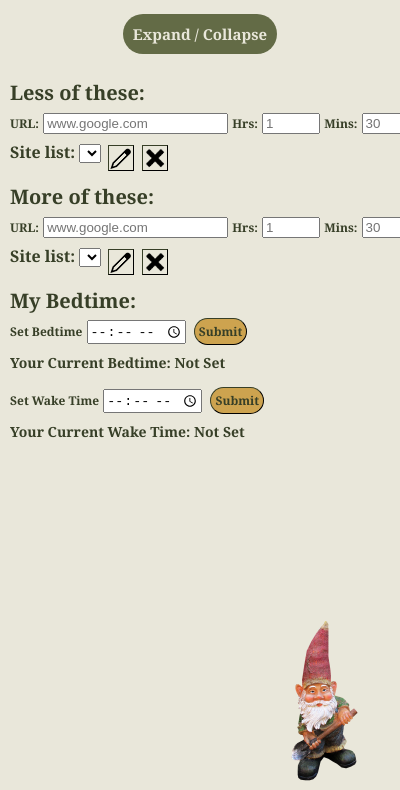
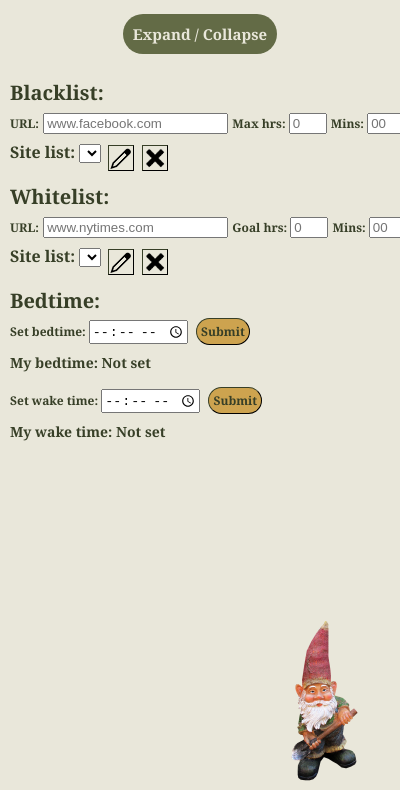
Before and after one commit to dreykhtman/scream-team, a browser extension: page Scream-Project/popup.html in a window 400 px wide. Both pictures are taken after a click on the button "Expand / Collapse". Shown: the part 54-844 px from the top of the page. Drawn offline with Linux system fonts and the light colour scheme.

Commit message:
updated frontend labels

```diff
--- a/Scream-Project/popup.html
+++ b/Scream-Project/popup.html
@@ -26,16 +26,16 @@
 
     <div id="settings" class="hide"> <!-- settings section, what you see after clicking settings, dropdown extended section -->
       <div class="settings-redlist"> <!-- blacklist section -->
-        <h2>Less of these:</h2>
+        <h2>Blacklist: </h2>
         <div class="settings-redlist-section">
           <form id="settings-redlist-section-form">
               <label for="settings-redlist-section-form-url">URL:</label>
-              <input id="settings-redlist-section-form-url" type="text" placeholder="www.google.com"/> <!-- url -->
+              <input id="settings-redlist-section-form-url" type="text" placeholder="www.facebook.com"/> <!-- url -->
 
-          <label>Hrs:</label> <!-- time -->
-          <input id="settings-redlist-section-form-hrs" class="hrs" type="number" placeholder="1"/>
-          <label>Mins:</label>
-          <input id="settings-redlist-section-form-mins" class="mins" type="number" placeholder="30"/>
+          <label>Max hrs: </label> <!-- time -->
+          <input id="settings-redlist-section-form-hrs" class="hrs" type="number" placeholder="0"/>
+          <label>Mins: </label>
+          <input id="settings-redlist-section-form-mins" class="mins" type="number" placeholder="00"/>
           <input id="settings-redlist-section-form-submit" type="submit">
         </div>
         <div class="settings-redlist-section-form-dropdown">
@@ -50,15 +50,15 @@
       </div> <!-- end blacklist section -->
 
       <div class="settings-greenlist"> <!-- Green List section -->
-        <h2>More of these: </h2>
+        <h2>Whitelist: </h2>
         <div class="settings-greenlist-section">
           <form id="settings-greenlist-section-form">
             <label>URL:</label>
-            <input id = "settings-greenlist-section-form-url" type="text" placeholder="www.google.com"/> <!-- url -->
-            <label>Hrs:</label> <!-- time -->
-            <input id= "settings-greenlist-section-form-hrs" class="hrs" type="number" placeholder="1"/>
-            <label>Mins:</label>
-            <input id="settings-greenlist-section-form-mins" class="mins" type="number" placeholder="30"/>
+            <input id = "settings-greenlist-section-form-url" type="text" placeholder="www.nytimes.com"/> <!-- url -->
+            <label>Goal hrs: </label> <!-- time -->
+            <input id= "settings-greenlist-section-form-hrs" class="hrs" type="number" placeholder="0"/>
+            <label>Mins: </label>
+            <input id="settings-greenlist-section-form-mins" class="mins" type="number" placeholder="00"/>
             <input id="settings-greenlist-section-form-submit" type="submit">
           </div>
           <div class="settings-greenlist-section-form-dropdown">
@@ -73,26 +73,26 @@
       </div> <!-- end whitelist section -->
 
       <div id="settings-bedtime-section"> <!-- bedtime & waketime section -->
-        <h2>My Bedtime:</h2>
+        <h2>Bedtime: </h2>
         <form id="settings-bedtime-section-form">
-          <label>Set Bedtime</label>
+          <label>Set bedtime: </label>
           <input id="settings-bedtime-section-form-input" type="time" name="timeInput"/>
           <input id="settings-bedtime-section-form-submit" type="submit">
         </form>
 
         <div id="settings-current-bedwake-time">
-          <h3>Your Current Bedtime: </h3>
+          <h3>My bedtime: </h3>
           <p id="settings-bedtime-section-load-bedtime"></p>
         </div>
 
         <form id="settings-bedtime-section-waketime-form"><!-- waketime form starts -->
-          <label>Set Wake Time</label>
+          <label>Set wake time: </label>
           <input id="settings-bedtime-section-waketime-form-input" name="timeInput" type="time"/>
           <input id="settings-bedtime-section-waketime-form-submit" type="submit">
         </form>
 
         <div id="settings-current-bedwake-time">
-          <h3>Your Current Wake Time: </h3>
+          <h3>My wake time: </h3>
           <p id="settings-bedtime-section-load-waketime"></p>
         </div>
 
--- a/Scream-Project/scripts/piechart.js
+++ b/Scream-Project/scripts/piechart.js
@@ -14,8 +14,8 @@ function loadPieChart(data) {
     // grouping data by redlist/greenlist/other categories
     let dataByTime = d3.nest()
         .key((d) => {
-            if (d.type === 'red') { return 'less' }
-            else if (d.type === 'green') { return 'more' }
+            if (d.type === 'red') { return 'blacklist' }
+            else if (d.type === 'green') { return 'whitelist' }
             else if (d.key === 'Start Browsing!') { return 'Start Browsing' }
             else { return 'other' }
         })
--- a/Scream-Project/scripts/popup.js
+++ b/Scream-Project/scripts/popup.js
@@ -59,8 +59,8 @@ document.addEventListener('DOMContentLoaded', async () => {
         let waketimeArea = document.getElementById('settings-bedtime-section-load-waketime');
         let militaryWaketime = items.waketime;
         let militaryBedtime = items.bedtime;
-        militaryWaketime ? waketime = convertTime(items.waketime) : waketime = 'Not Set';
-        militaryBedtime ? bedtime = convertTime(items.bedtime) : bedtime = 'Not Set';
+        militaryWaketime ? waketime = convertTime(items.waketime) : waketime = 'Not set';
+        militaryBedtime ? bedtime = convertTime(items.bedtime) : bedtime = 'Not set';
         let redHTML = '';
         let greenHTML = '';
         if(!!items) {
--- a/Scream-Project/styles.css
+++ b/Scream-Project/styles.css
@@ -48,7 +48,7 @@ h1 {
 }
 
 .hrs, .mins {
-  width: 50px;
+  width: 30px;
 }
 
 input[type="submit"]  {
```
